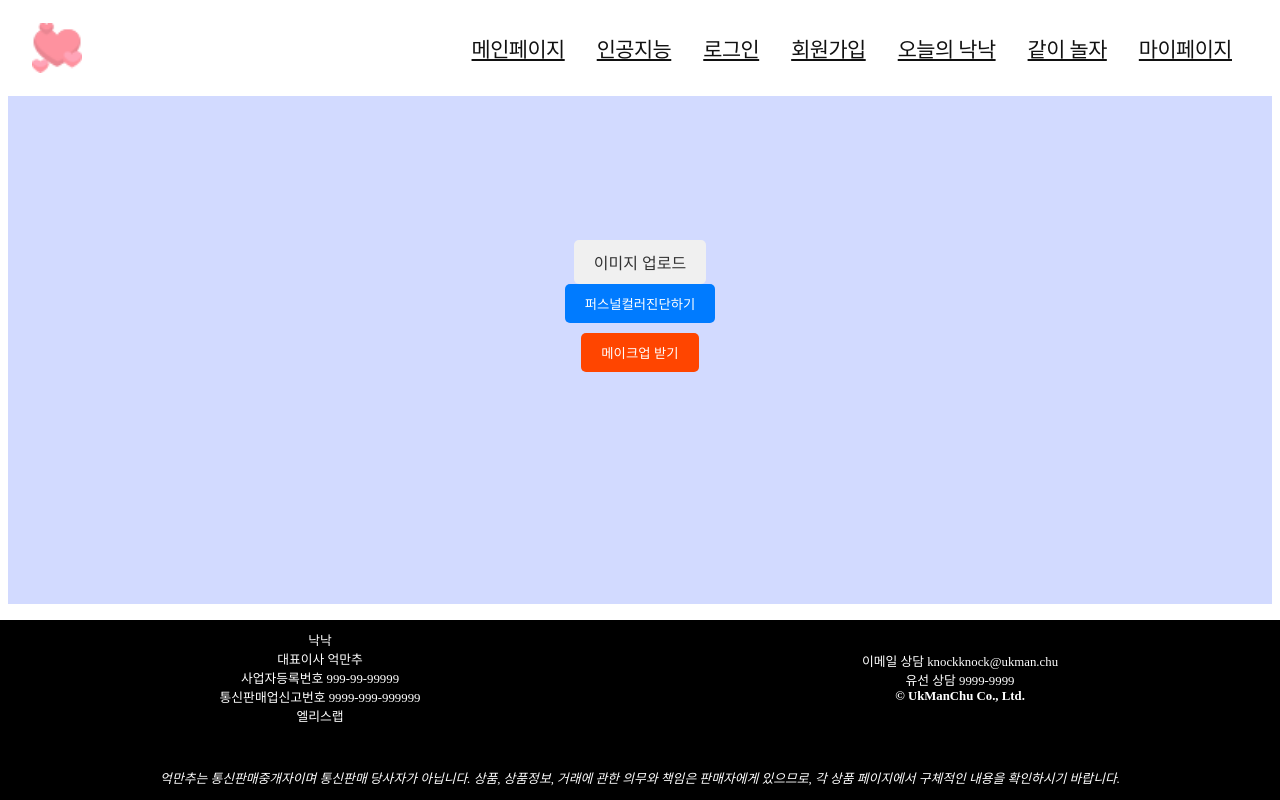
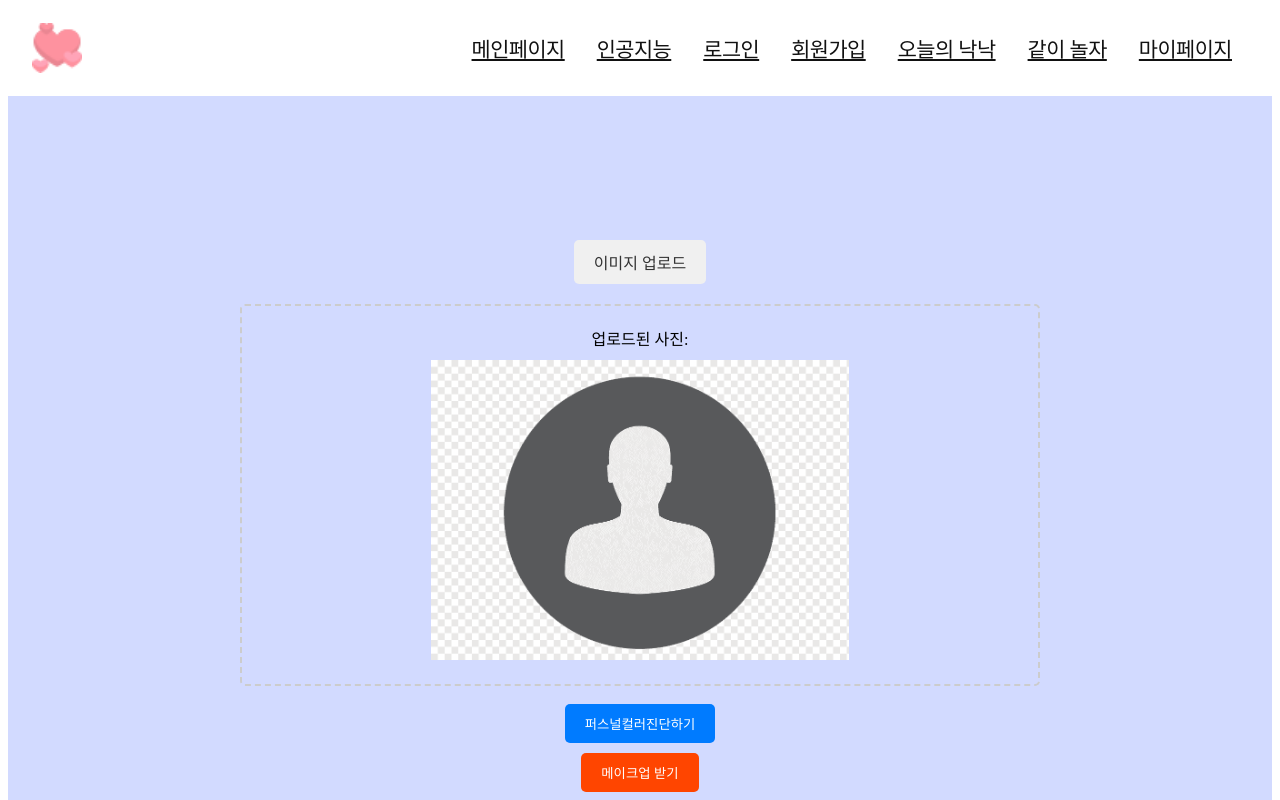
Before and after one commit to jeong1suk/KNOCKKNOCK, a React (Vite) app: page /ai in a window 1280 px wide. Shown: the top 800 px of the page. Built offline with nearby package versions, Linux system fonts and the light colour scheme; no server answers.

Commit message:
Style: 사진 디폴트 이미지 삽입

```diff
--- a/src/App.css
+++ b/src/App.css
@@ -1,9 +1,11 @@
 #root {
-  max-width: 1280px;
+  /* max-width: 1280px; */
   margin: 0 auto;
   padding: 2rem;
   text-align: center;
   background-color: #d2daff;
+  min-height: 100vh; /* 추가: 최소 높이를 화면 높이와 같게 설정하여 푸터가 항상 보이도록 함 */
+  position: relative; /* 추가: 푸터가 이 영역을 기준으로 배치되도록 함 */
 }
 
 .logo {
--- a/src/index.css
+++ /dev/null
@@ -1,69 +0,0 @@
-:root {
-  font-family: Inter, system-ui, Avenir, Helvetica, Arial, sans-serif;
-  line-height: 1.5;
-  font-weight: 400;
-
-  color-scheme: light dark;
-  color: rgba(255, 255, 255, 0.87);
-  background-color: #242424;
-
-  font-synthesis: none;
-  text-rendering: optimizeLegibility;
-  -webkit-font-smoothing: antialiased;
-  -moz-osx-font-smoothing: grayscale;
-  -webkit-text-size-adjust: 100%;
-}
-
-a {
-  font-weight: 500;
-  color: #646cff;
-  text-decoration: inherit;
-}
-a:hover {
-  color: #535bf2;
-}
-
-body {
-  margin: 0;
-  display: flex;
-  place-items: center;
-  min-width: 320px;
-  min-height: 100vh;
-}
-
-h1 {
-  font-size: 3.2em;
-  line-height: 1.1;
-}
-
-button {
-  border-radius: 8px;
-  border: 1px solid transparent;
-  padding: 0.6em 1.2em;
-  font-size: 1em;
-  font-weight: 500;
-  font-family: inherit;
-  background-color: #1a1a1a;
-  cursor: pointer;
-  transition: border-color 0.25s;
-}
-button:hover {
-  border-color: #646cff;
-}
-button:focus,
-button:focus-visible {
-  outline: 4px auto -webkit-focus-ring-color;
-}
-
-@media (prefers-color-scheme: light) {
-  :root {
-    color: #213547;
-    background-color: #ffffff;
-  }
-  a:hover {
-    color: #747bff;
-  }
-  button {
-    background-color: #f9f9f9;
-  }
-}
--- a/src/pages/ai/Ai.jsx
+++ b/src/pages/ai/Ai.jsx
@@ -2,7 +2,7 @@ import React, { useState } from "react";
 import styled from "styled-components";
 
 const Ai = () => {
-  const [uploadedImage, setUploadedImage] = useState(null);
+  const [uploadedImage, setUploadedImage] = useState("phto.png");
 
   const handleFileChange = (e) => {
     const file = e.target.files[0];
```
Also changed, not shown: public/phto.png (added).
